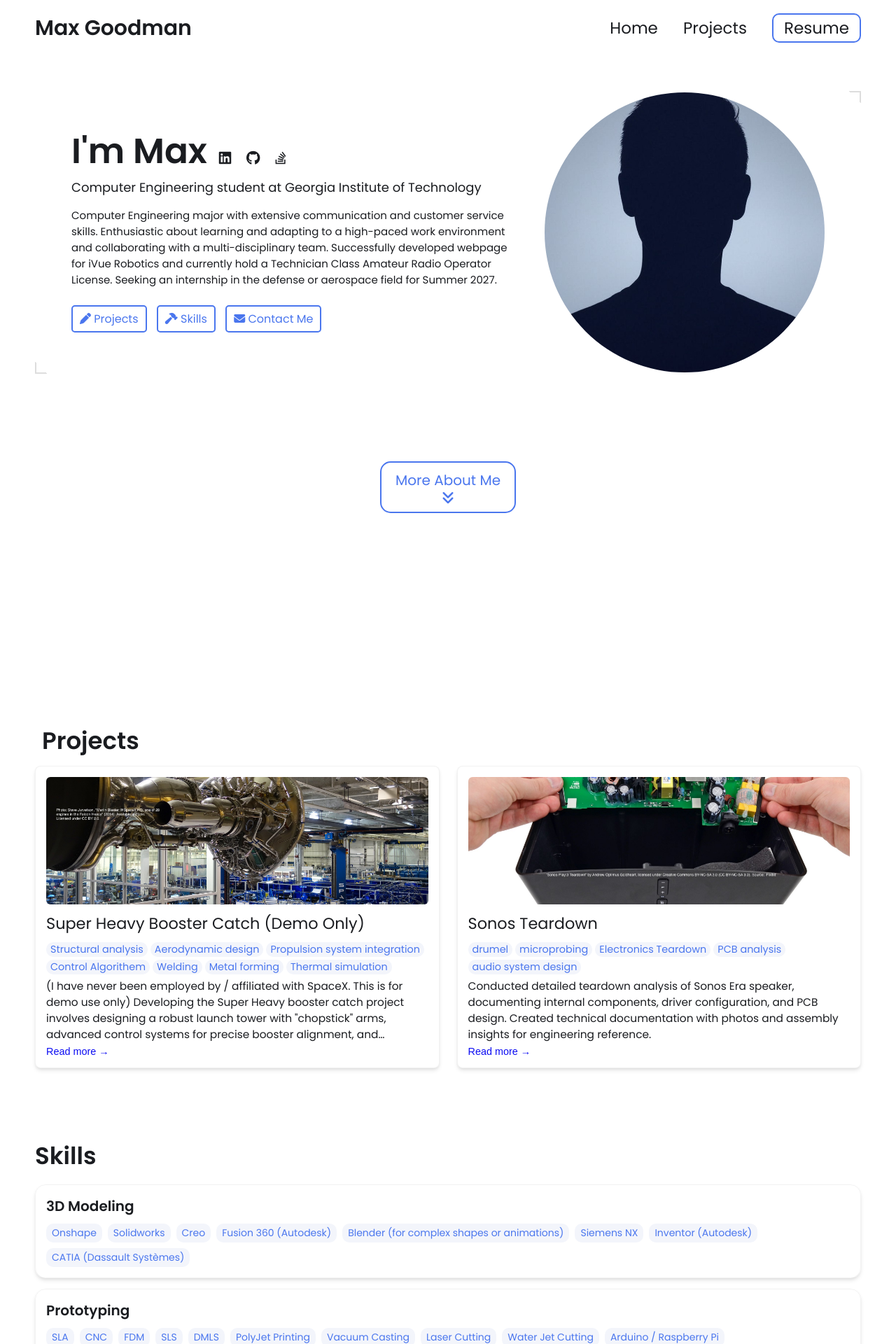
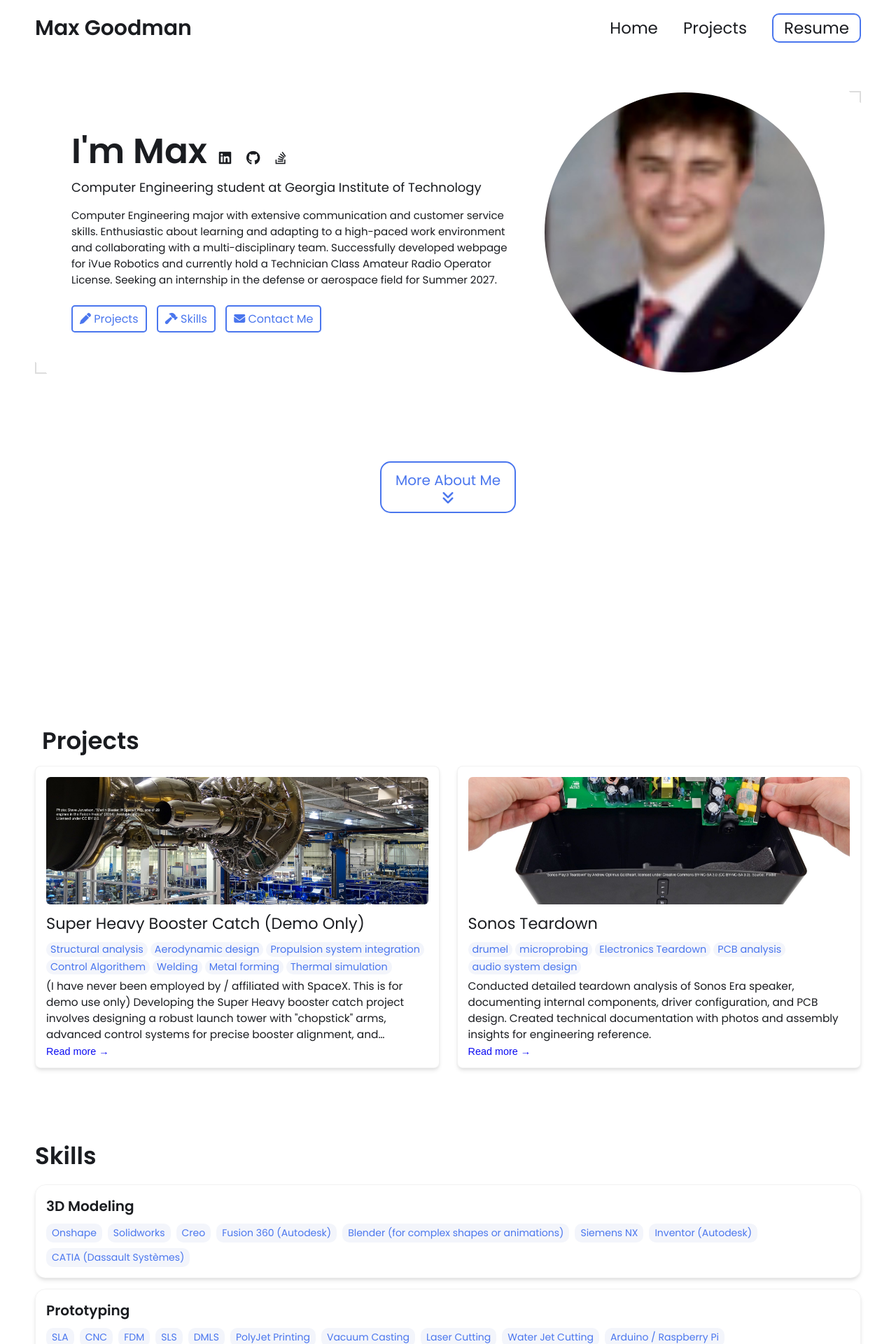
Before and after one commit to Maxgoodman07/Maxgoodman07.github.io, a Jekyll site: the page built from index.html, in a window 1280 px wide. Shown: the top 1920 px of the page at 70% size. Built offline with Jekyll 4.4.1, drawn with Linux system fonts in a browser that asks for light colours.

Commit message:
Update _config.yml

```diff
--- a/_config.yml
+++ b/_config.yml
@@ -21,7 +21,7 @@ description: >- # dont remove this line. this will ignore all new lines until th
   Summer 2027.
 
 # Place your profile image in /assets/images/profile-image/folder and edit the file name
-profile_image: ./assets/images/profile-image/avatar.jpeg
+profile_image: ./assets/images/profile-image/CrappyPhotoReplace.jpg
 
 
 # Link your resume
```
